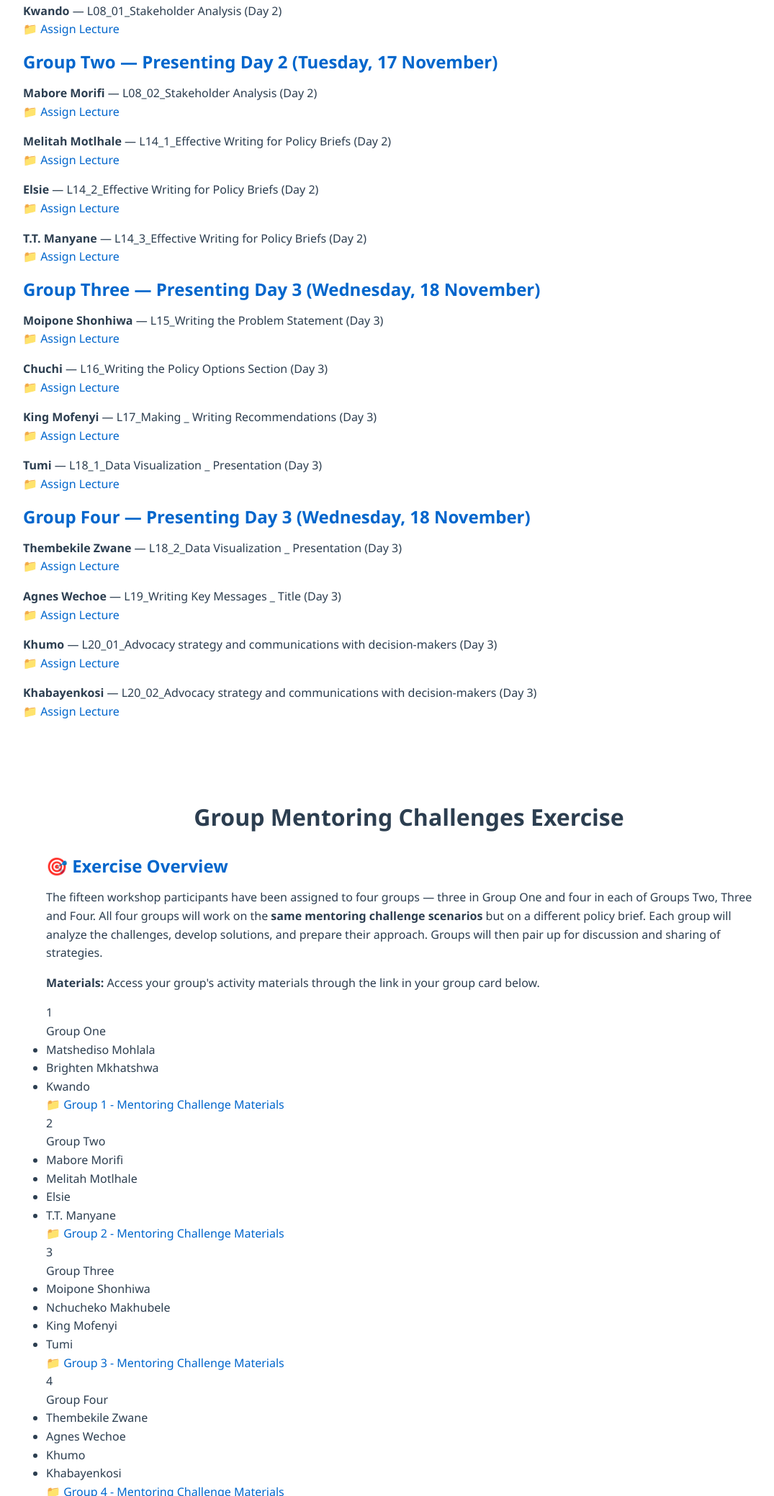
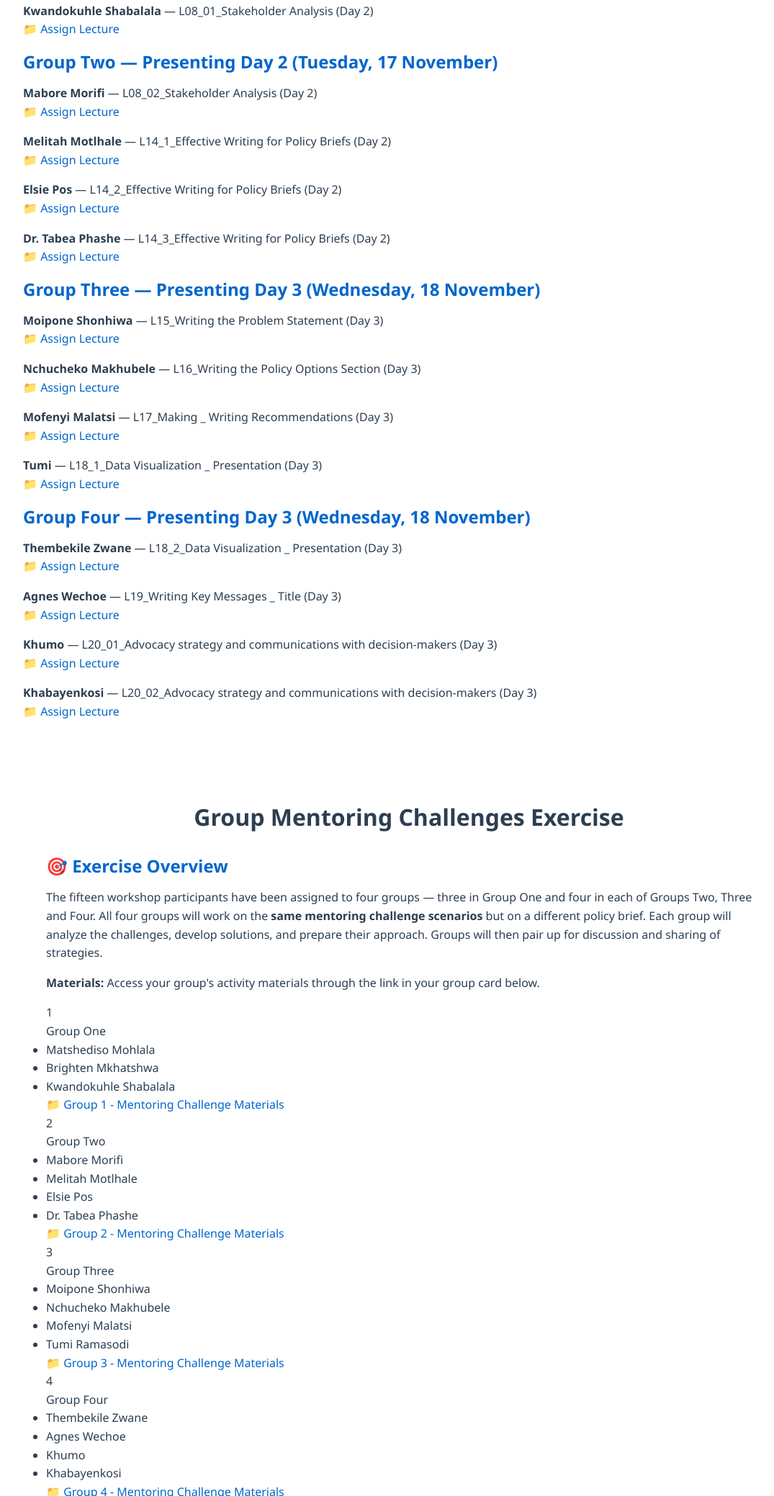
Before and after one commit to datatopolicy/South-Africa_TOT, a plain HTML site: page materials.html in a window 1280 px wide. Shown: the part 1867-3945 px from the top of the page at 72% size, without its empty margins (72-1147 px from the left). Drawn offline with Linux system fonts and the light colour scheme.

Commit message:
Update member names in materials.html

```diff
--- a/materials.html
+++ b/materials.html
@@ -77,7 +77,7 @@
                     <a href="https://drive.google.com/file/d/1yAf1f2kflwWotDYmFhYt-oUU-I5teAoL/view?usp=drive_web" target="_blank">&#128193; Assign Lecture</a></p>
                     <p class="assignment-member"><strong>Brighten Mkhatshwa</strong> &mdash; L01_02_Policy _ Policy Briefs (Day 2)<br>
                     <a href="https://drive.google.com/file/d/1dnm0EV2cW17fEJQbAKDSpFeEJpIhAz5Z/view?usp=drive_web" target="_blank">&#128193; Assign Lecture</a></p>
-                    <p class="assignment-member"><strong>Kwando</strong> &mdash; L08_01_Stakeholder Analysis (Day 2)<br>
+                    <p class="assignment-member"><strong>Kwandokuhle Shabalala</strong> &mdash; L08_01_Stakeholder Analysis (Day 2)<br>
                     <a href="https://drive.google.com/file/d/1aT2neli9yngy9MOjazrwBXQ-KEQGBAmP/view?usp=drive_web" target="_blank">&#128193; Assign Lecture</a></p>
                 </div>
             </div>
@@ -89,9 +89,9 @@
                     <a href="https://drive.google.com/file/d/1AawubCEshGaji3D9faIymgbr4K53xI0T/view?usp=drive_web" target="_blank">&#128193; Assign Lecture</a></p>
                     <p class="assignment-member"><strong>Melitah Motlhale</strong> &mdash; L14_1_Effective Writing for Policy Briefs (Day 2)<br>
                     <a href="https://drive.google.com/file/d/1AQRXENxkSYKkFs3QA20BEnRTvWoGYmCI/view?usp=drive_web" target="_blank">&#128193; Assign Lecture</a></p>
-                    <p class="assignment-member"><strong>Elsie</strong> &mdash; L14_2_Effective Writing for Policy Briefs (Day 2)<br>
+                    <p class="assignment-member"><strong>Elsie Pos </strong> &mdash; L14_2_Effective Writing for Policy Briefs (Day 2)<br>
                     <a href="https://drive.google.com/file/d/1a72wN_KZ6QzFdiJte-k1qacnS7mpZoMo/view?usp=drive_web" target="_blank">&#128193; Assign Lecture</a></p>
-                    <p class="assignment-member"><strong>T.T. Manyane</strong> &mdash; L14_3_Effective Writing for Policy Briefs (Day 2)<br>
+                    <p class="assignment-member"><strong>Dr. Tabea Phashe </strong> &mdash; L14_3_Effective Writing for Policy Briefs (Day 2)<br>
                     <a href="https://drive.google.com/file/d/1Uk07StLMyffNALMcQ0wQooYU9BNQlIOW/view?usp=drive_web" target="_blank">&#128193; Assign Lecture</a></p>
                 </div>
             </div>
@@ -101,9 +101,9 @@
                 <div class="group-assignment">
                     <p class="assignment-member"><strong>Moipone Shonhiwa</strong> &mdash; L15_Writing the Problem Statement (Day 3)<br>
                     <a href="https://drive.google.com/file/d/1cPaZbiRrAQqCNKVGFgpGSCWigg9rbJXg/view?usp=drive_web" target="_blank">&#128193; Assign Lecture</a></p>
-                    <p class="assignment-member"><strong>Chuchi</strong> &mdash; L16_Writing the Policy Options Section (Day 3)<br>
+                    <p class="assignment-member"><strong>Nchucheko Makhubele</strong> &mdash; L16_Writing the Policy Options Section (Day 3)<br>
                     <a href="https://drive.google.com/file/d/1dS3o-O3Fu9-DoauD9vF90pI5_Q6kW39A/view?usp=drive_web" target="_blank">&#128193; Assign Lecture</a></p>
-                    <p class="assignment-member"><strong>King Mofenyi</strong> &mdash; L17_Making _ Writing Recommendations (Day 3)<br>
+                    <p class="assignment-member"><strong>Mofenyi Malatsi </strong> &mdash; L17_Making _ Writing Recommendations (Day 3)<br>
                     <a href="https://drive.google.com/file/d/1EMlZjewVnLRC0UT4lxNbA2PMNXK33dOY/view?usp=drive_web" target="_blank">&#128193; Assign Lecture</a></p>
                     <p class="assignment-member"><strong>Tumi</strong> &mdash; L18_1_Data Visualization _ Presentation (Day 3)<br>
                     <a href="https://drive.google.com/file/d/1BvZ1N5RXMXkrO6ySjaO3fsOOPHHC4I2m/view?usp=drive_web" target="_blank">&#128193; Assign Lecture</a></p>
@@ -150,7 +150,7 @@
                                 <span class="participant-name">Brighten Mkhatshwa</span>
                             </li>
                             <li class="participant-item">
-                                <span class="participant-name">Kwando</span>
+                                <span class="participant-name">Kwandokuhle Shabalala</span>
                             </li>
                         </ul>
                         <div class="group-link-section">
@@ -174,10 +174,10 @@
                                 <span class="participant-name">Melitah Motlhale</span>
                             </li>
                             <li class="participant-item">
-                                <span class="participant-name">Elsie</span>
+                                <span class="participant-name">Elsie Pos </span>
                             </li>
                             <li class="participant-item">
-                                <span class="participant-name">T.T. Manyane</span>
+                                <span class="participant-name">Dr. Tabea Phashe</span>
                             </li>
                         </ul>
                         <div class="group-link-section">
@@ -201,10 +201,10 @@
                                 <span class="participant-name">Nchucheko Makhubele</span>
                             </li>
                             <li class="participant-item">
-                                <span class="participant-name">King Mofenyi</span>
+                                <span class="participant-name">Mofenyi Malatsi </span>
                             </li>
                             <li class="participant-item">
-                                <span class="participant-name">Tumi</span>
+                                <span class="participant-name">Tumi Ramasodi</span>
                             </li>
                         </ul>
                         <div class="group-link-section">
```
